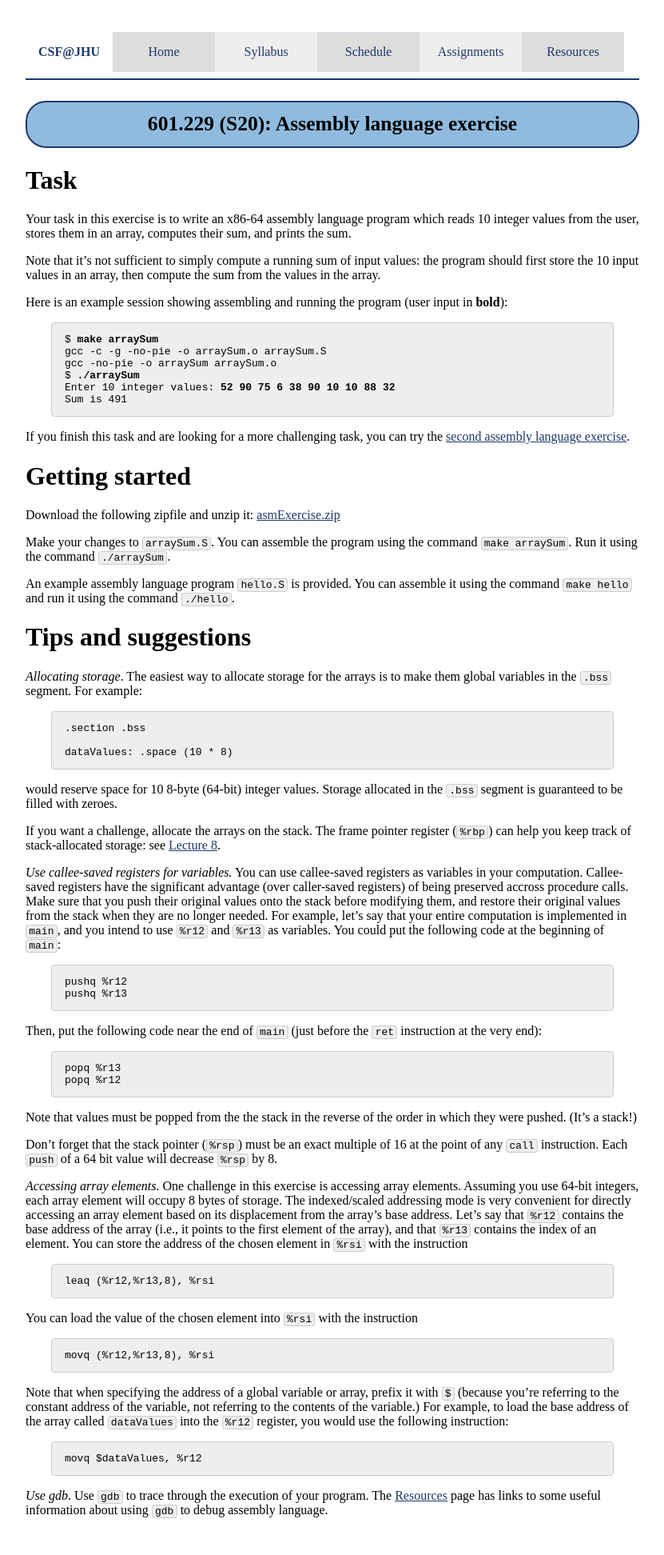
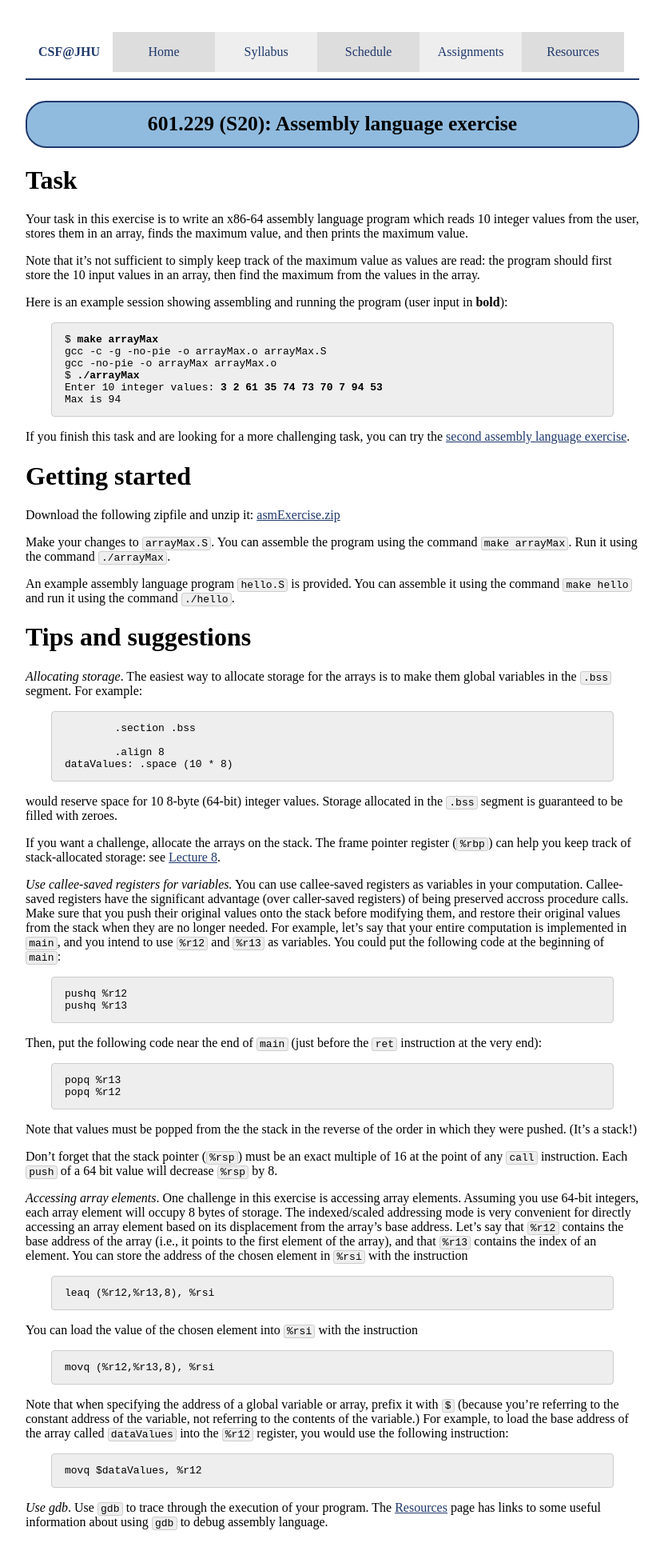
Before and after one commit to jhucsf/spring2020, a Jekyll site: the page built from exercise/assembly.md, in a window 1280 px wide. Shown: the whole page at 80% size, without its empty margins (224-1055 px from the left). Built offline with Jekyll 4.4.1, drawn with Linux system fonts in a browser that asks for light colours.

Commit message:
updated the assembly exercise

````diff
--- a/exercise/assembly.md
+++ b/exercise/assembly.md
@@ -7,22 +7,22 @@ title: "Assembly language exercise"
 
 Your task in this exercise is to write an x86-64 assembly language program
 which reads 10 integer values from the user, stores them in an array,
-computes their sum, and prints the sum.
+finds the maximum value, and then prints the maximum value.
 
-Note that it's not sufficient to simply compute a running sum of input values:
-the program should first store the 10 input values in an array, then
-compute the sum from the values in the array.
+Note that it's not sufficient to simply keep track of the maximum value
+as values are read: the program should first store the 10 input values
+in an array, then find the maximum from the values in the array.
 
 Here is an example session showing assembling and running the program
 (user input in **bold**):
 
 <div class="highlighter-rouge"><pre>
-$ <b>make arraySum</b>
-gcc -c -g -no-pie -o arraySum.o arraySum.S
-gcc -no-pie -o arraySum arraySum.o
-$ <b>./arraySum</b>
-Enter 10 integer values: <b>52 90 75 6 38 90 10 10 88 32</b>
-Sum is 491
+$ <b>make arrayMax</b>
+gcc -c -g -no-pie -o arrayMax.o arrayMax.S
+gcc -no-pie -o arrayMax arrayMax.o
+$ <b>./arrayMax</b>
+Enter 10 integer values: <b>3 2 61 35 74 73 70 7 94 53</b>
+Max is 94
 </pre></div>
 
 If you finish this task and are looking for a more challenging task,
@@ -32,8 +32,8 @@ you can try the [second assembly language exercise](assembly2.html).
 
 Download the following zipfile and unzip it: [asmExercise.zip](asmExercise.zip)
 
-Make your changes to `arraySum.S`.  You can assemble the program using the
-command `make arraySum`.  Run it using the command `./arraySum`.
+Make your changes to `arrayMax.S`.  You can assemble the program using the
+command `make arrayMax`.  Run it using the command `./arrayMax`.
 
 An example assembly language program `hello.S` is provided.  You can assemble
 it using the command `make hello` and run it using the command `./hello`.
@@ -43,8 +43,9 @@ it using the command `make hello` and run it using the command `./hello`.
 *Allocating storage*. The easiest way to allocate storage for the arrays is to make them global variables in the `.bss` segment.  For example:
 
 ```
-.section .bss
+	.section .bss
 
+	.align 8
 dataValues: .space (10 * 8)
 ```
 
````
Also changed, not shown: 1 other file.
